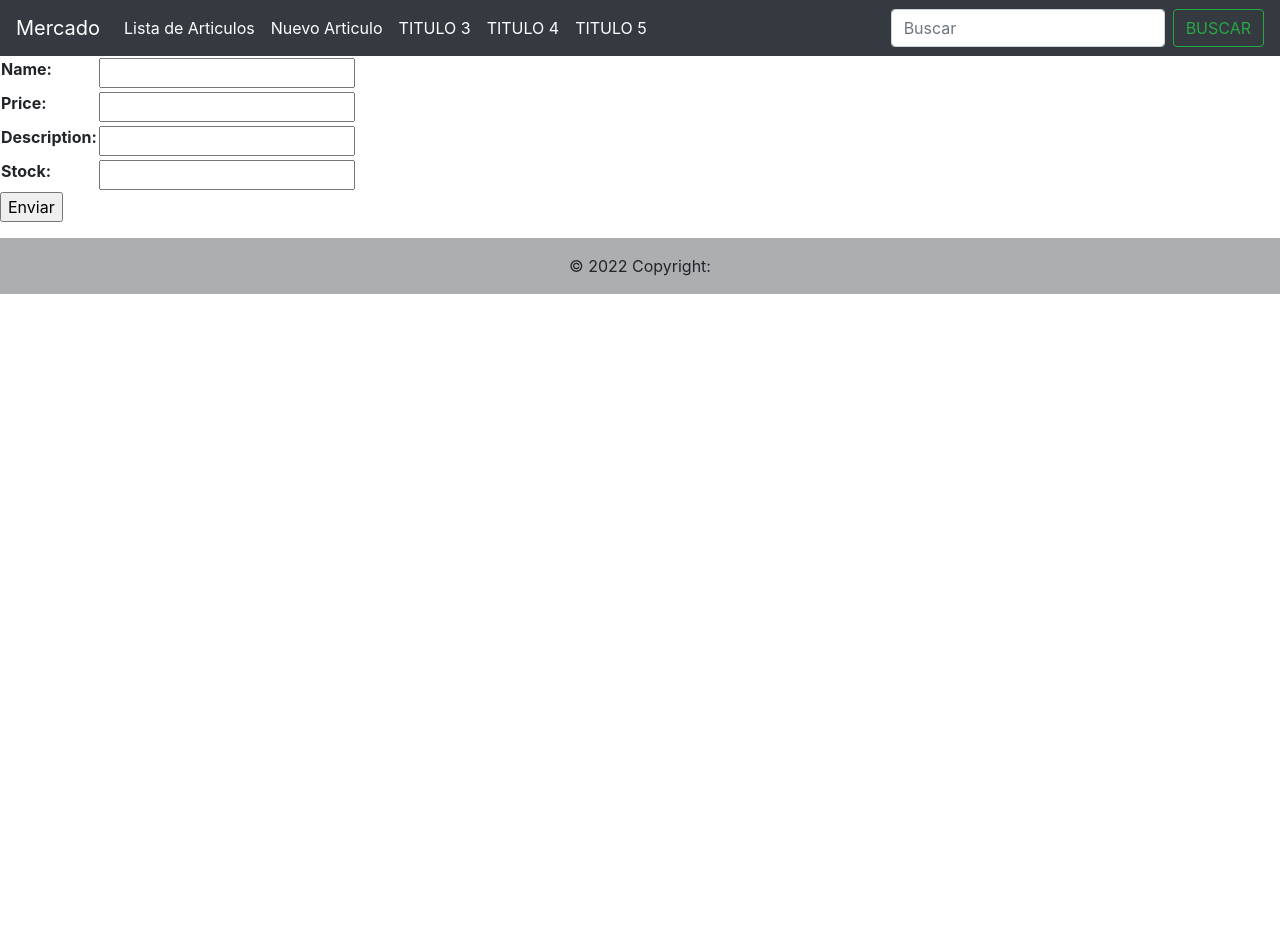
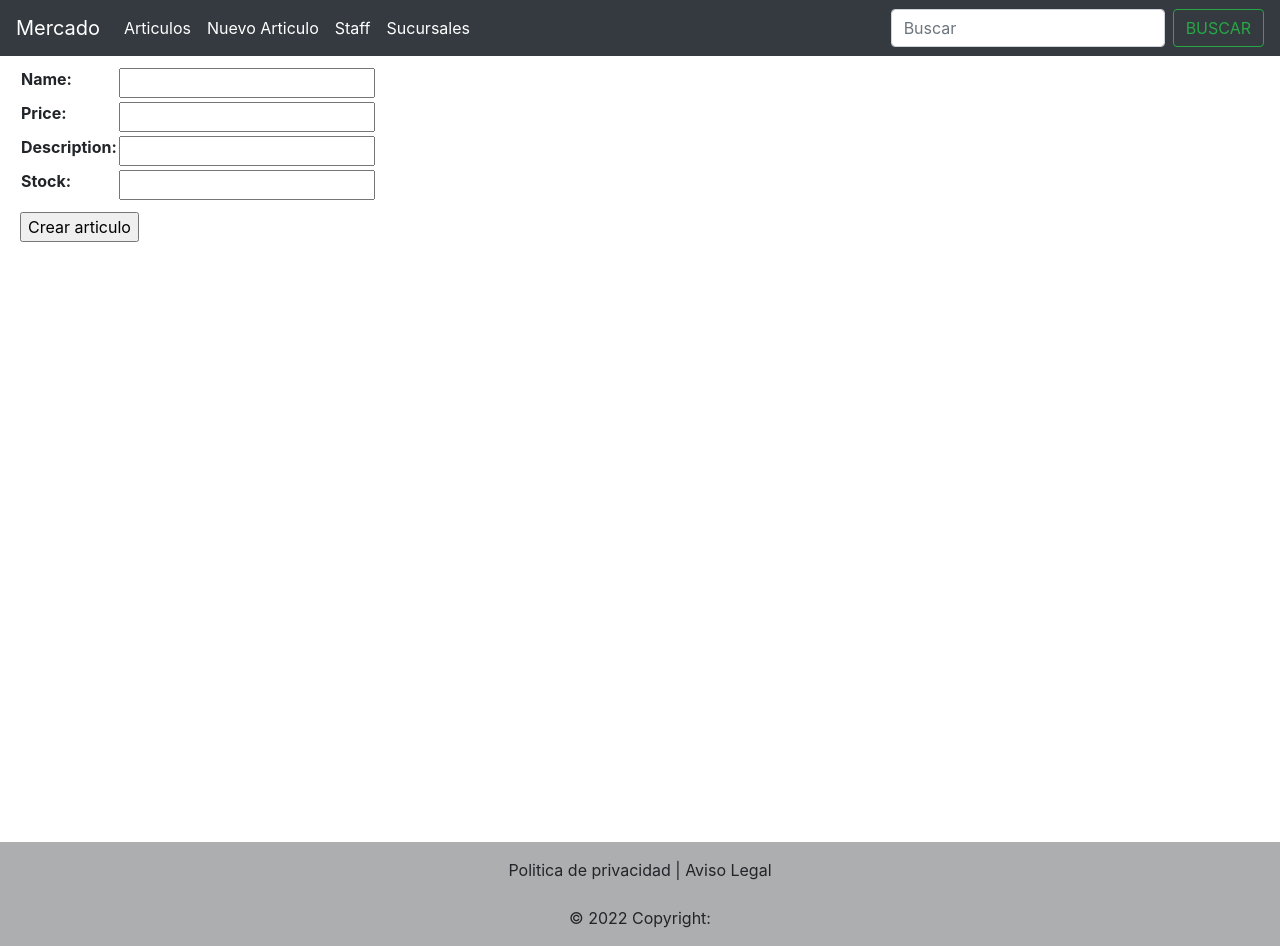
Before and after one commit to pabloaranda27/Entrega1_Rabal_Limache_Aranda, a Django app: page /articulos/nuevo-articulo/ in a window 1280 px wide. Before the commit the page ends 294 px from the top, so only its background shows below. Run offline with Django 4.2, Linux system fonts and the light colour scheme; parts of the project's set-up code (start-up, migrations or seed data) failed here and were passed over.

Commit message:
Algo de estetica

```diff
--- a/mercado/articulos/forms.py
+++ b/mercado/articulos/forms.py
@@ -1,7 +1,7 @@
 from django import forms
 
 class Form_articles(forms.Form):
-    name=forms.CharField(max_length=20)
+    name=forms.CharField(max_length=30)
     price=forms.FloatField()
     description=forms.CharField(max_length=200)
     stock=forms.IntegerField()
--- a/mercado/articulos/models.py
+++ b/mercado/articulos/models.py
@@ -1,7 +1,8 @@
+from distutils.command.upload import upload
 from django.db import models
 
 class Articles(models.Model):
-    name=models.CharField(max_length=40)
+    name=models.CharField(max_length=30)
     price=models.FloatField()
     description=models.CharField(max_length=200, null=True, blank=True)
     is_available=models.BooleanField(default=True)
--- a/mercado/template/articulos/nuevo_articulo.html
+++ b/mercado/template/articulos/nuevo_articulo.html
@@ -10,13 +10,13 @@ Nuevo Articulo
 
   {% csrf_token %}
 
-  <table>
+  <table style="margin:10px 0 0 20px; padding: 1.2em;">
 
     {{ form.as_table }}
 
   </table>
 
-  <p><input type="submit" value="Enviar"></p>
+  <p style="margin: 10px 0 0 20px;"><input type="submit" value="Crear articulo"></p>
 
 </form>
 
--- a/mercado/template/padre.html
+++ b/mercado/template/padre.html
@@ -24,19 +24,16 @@
     <div class="collapse navbar-collapse" id="navbarSupportedContent">
         <ul class="navbar-nav mr-auto">
           <li class="nav-item active">
-            <a class="nav-link" href="/articulos/lista-articulos/">Lista de Articulos</a>
+            <a class="nav-link" href="/articulos/lista-articulos/">Articulos</a>
           </li>
           <li class="nav-item active">
             <a class="nav-link" href="/articulos/nuevo-articulo/">Nuevo Articulo</a>
           </li>
           <li class="nav-item active">
-            <a class="nav-link" href="#">TITULO 3</a>
+            <a class="nav-link" href="#">Staff</a>
           </li>
           <li class="nav-item active">
-            <a class="nav-link" href="#">TITULO 4</a>
-          </li>
-          <li class="nav-item active">
-            <a class="nav-link" href="#">TITULO 5</a>
+            <a class="nav-link" href="#">Sucursales</a>
           </li>
         </ul>
         <form class="form-inline my-2 my-lg-0" action="/articulos/buscar-articulo/" method="GET">
@@ -54,9 +51,10 @@
 
     {% endblock %}
 
-  <footer class="bg-light text-center text-lg-start">
+  <footer class="bg-light text-center text-lg-start" style="margin-top: 600px;">
       <div class="text-center p-3" style="background-color: rgba(0, 0, 0, 0.3);">
-          © 2022 Copyright:
+        Politica de privacidad | Aviso Legal <br><br>
+        © 2022 Copyright:
           <a class="text-dark" href="https://mdbootstrap.com/"></a>
       </div>
   </footer>
```
Also changed, not shown: mercado/template/articulos/buscar_articulo.html (+11 -12 lines), mercado/template/articulos/lista_articulos.html (+8 -9 lines), mercado/articulos/migrations/0003_alter_articles_name.py (added), mercado/db.sqlite3.
